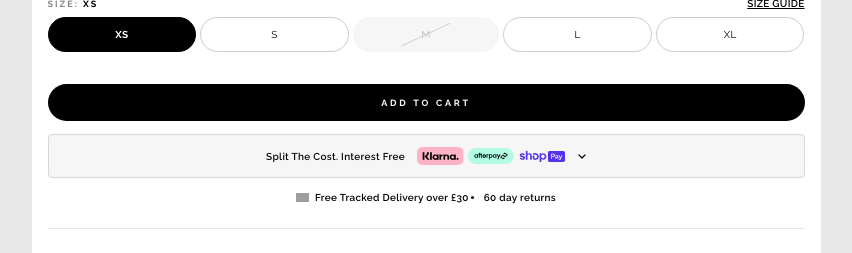
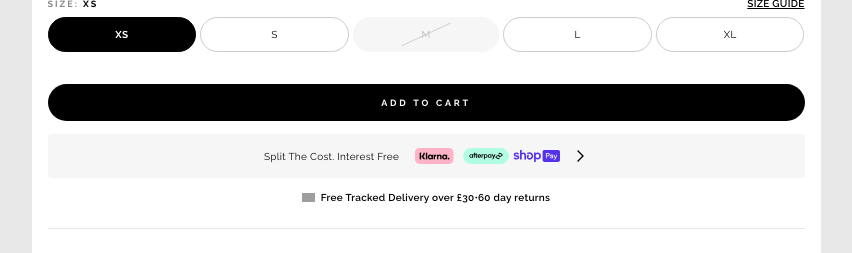
Before and after one commit to declandfyne/dfyne-product-details-page, a React (Vite) app: page / in a window 1280 px wide. Shown: the part 1213-1466 px from the top of the page, without its empty margins (214-1066 px from the left). Built offline with nearby package versions, Linux system fonts and the light colour scheme; grey boxes are pictures that could not be loaded.

Commit message:
Refactor CartSection component: replace ChevronDown with CaretRight, update paymentBar styles, and adjust returnsText display

```diff
--- a/src/components/CartSection.jsx
+++ b/src/components/CartSection.jsx
@@ -1,9 +1,9 @@
 import { ASSETS } from '../data/product'
 import styles from './CartSection.module.css'
 
-const ChevronDown = () => (
-  <svg width="8" height="5" viewBox="0 0 8 5" fill="none">
-    <path d="M1 1L4 4L7 1" stroke="black" strokeWidth="1.2" strokeLinecap="round" strokeLinejoin="round" />
+const CaretRight = () => (
+  <svg width="16" height="16" viewBox="0 0 16 16" fill="none">
+    <path d="M6 3L11 8L6 13" stroke="black" strokeWidth="1.4" strokeLinecap="round" strokeLinejoin="round" />
   </svg>
 )
 
@@ -15,11 +15,11 @@ export default function CartSection({ onOpenPayment }) {
       <button className={styles.paymentBar} onClick={onOpenPayment}>
         <span className={styles.paymentText}>Split The Cost. Interest Free</span>
         <div className={styles.paymentLogos}>
-          <img style={{ width: 47, height: 20, objectFit: 'contain' }} src={ASSETS.klarna}   alt="Klarna" />
-          <img style={{ width: 47, height: 16,   objectFit: 'contain' }} src={ASSETS.afterpay} alt="Afterpay" />
-          <img style={{ width: 47, height: 11,   objectFit: 'contain' }} src={ASSETS.shopPay}  alt="Shop Pay" />
+          <img style={{ width: 47, height: 16, objectFit: 'contain' }} src={ASSETS.klarna}   alt="Klarna" />
+          <img style={{ width: 47, height: 16, objectFit: 'contain' }} src={ASSETS.afterpay} alt="Afterpay" />
+          <img style={{ width: 47, height: 16, objectFit: 'contain' }} src={ASSETS.shopPay}  alt="Shop Pay" />
         </div>
-        <ChevronDown />
+        <CaretRight />
       </button>
 
       <div className={styles.deliveryRow}>
@@ -27,9 +27,8 @@ export default function CartSection({ onOpenPayment }) {
           <img className={styles.pkgIcon} src={ASSETS.package} alt="" />
           <span className={styles.deliveryText}>Free Tracked Delivery over £30</span>
         </div>
-        <ul>
-          <li className={styles.returnsText}>60 day returns</li>
-        </ul>
+        <span className={styles.dot}>•</span>
+        <span className={styles.returnsText}>60 day returns</span>
       </div>
     </div>
   )
--- a/src/components/CartSection.module.css
+++ b/src/components/CartSection.module.css
@@ -28,7 +28,7 @@
   width: 100%;
   height: 44px;
   background: #f6f6f6;
-  border: 1px solid #d8d8d8;
+  border: none;
   border-radius: 4px;
   display: flex;
   align-items: center;
@@ -37,10 +37,21 @@
   padding: 0 12.5px;
   cursor: pointer;
   font-family: 'Raleway', sans-serif;
+  transition: background 0.15s, border-color 0.15s, box-shadow 0.15s;
+}
+
+.paymentBar:hover {
+  background: #efefef;
+  box-shadow: 0 1px 4px rgba(0, 0, 0, 0.06);
+}
+
+.paymentBar:active {
+  background: #f4f4f4;
+  box-shadow: none;
 }
 
 .paymentText {
-  font-weight: 600;
+  font-weight: 400;
   font-size: 10px;
   color: #0a0a0a;
   letter-spacing: 0.3px;
@@ -85,13 +96,16 @@
   white-space: nowrap;
 }
 
+.dot {
+  color: #000000;
+  font-size: 10px;
+  flex-shrink: 0;
+}
+
 .returnsText {
   font-weight: 600;
   font-size: 10px;
   color: #000000;
   letter-spacing: 0.3px;
   white-space: nowrap;
-  list-style: disc;
-  display: list-item;
-  margin-left: 15px;
 }
```
